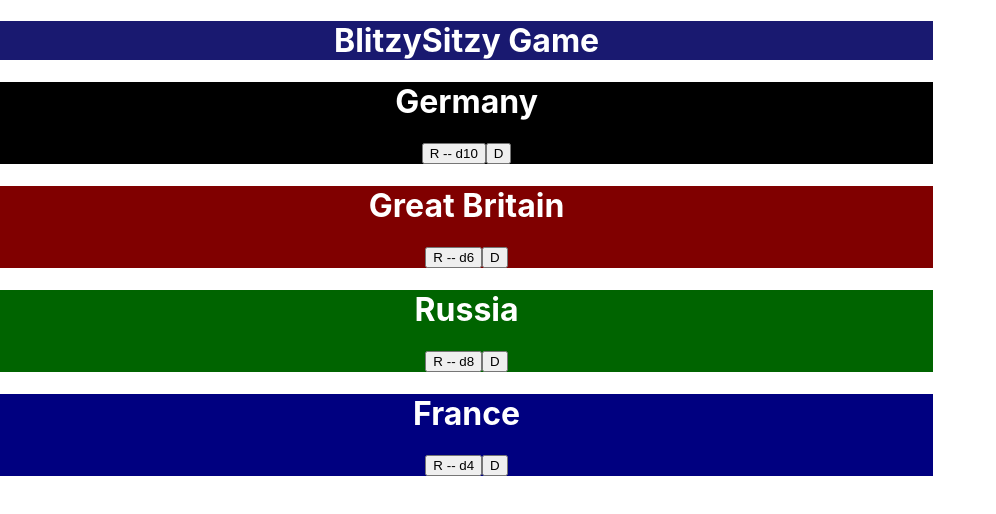
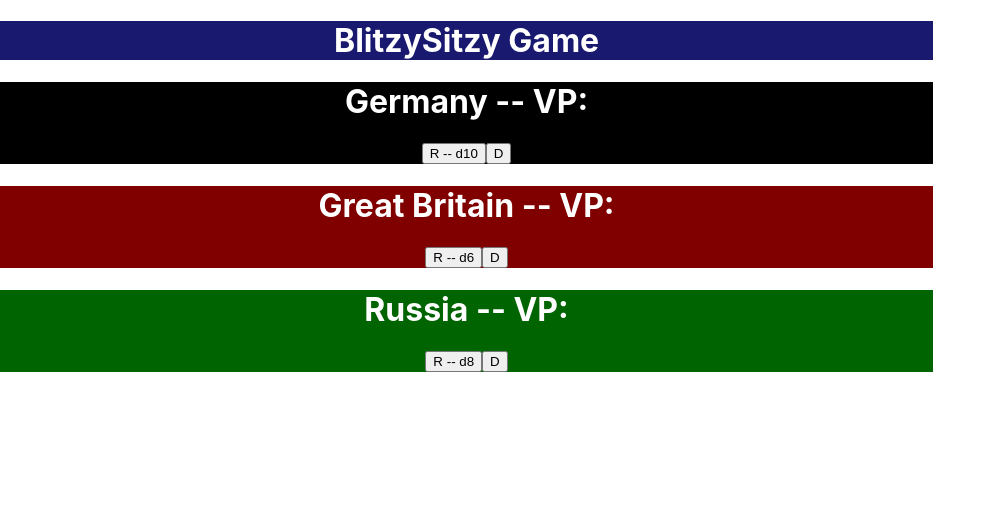
Before and after one commit to d-easton/blitzy-sitzy, a React (Create React App) app: page / in a window 1280 px wide. Shown: the top 514 px of the page, without its empty margins (0-996 px from the left). Built offline with nearby package versions, Linux system fonts and the light colour scheme.

Commit message:
removed hooks, added trial run container to nation component

```diff
--- a/src/components/app/App.js
+++ b/src/components/app/App.js
@@ -15,10 +15,10 @@ class App extends Component {
         <div className = "title-box">
           <h1>BlitzySitzy Game</h1>
         </div>
-        <Nation id="DE" nationName={"Germany"}>test</Nation>
-        <Nation id="GB" nationName={"Great Britain"}>test2</Nation>
-        <Nation id="RUS" nationName={"Russia"}>test3</Nation>
-        <Nation id="FR" nationName={"France"}>test4</Nation>
+        <Nation id="DE" isActive={true} nationName={"Germany"} />
+        <Nation id="GB" isActive={true} nationName={"Great Britain"} />
+        <Nation id="RUS" isActive={true} nationName={"Russia"} />
+        <Nation id="FR" isActive={false} nationName={"France"} />
       </div>
     );
   };
--- a/src/components/nation/index.js
+++ b/src/components/nation/index.js
@@ -1 +1 @@
-export {default} from './nation.js'
+export {default} from './nation-container.js'
--- /dev/null
+++ b/src/components/nation/nation-container.js
@@ -0,0 +1,13 @@
+import React from 'react';
+import {connect} from 'react-redux';
+import Nation from './nation';
+
+function NationContainer (props) {
+    return (
+        props.isActive
+            ? <Nation id={props.id} nationName={props.nationName} />  // TODO: check this syntax
+            : <div> [Nation {props.nationID} is inactive]</div>  // why doesnt this display
+    );
+}
+
+export default NationContainer;
--- a/src/components/nation/nation.js
+++ b/src/components/nation/nation.js
@@ -1,4 +1,5 @@
 import React, {Component} from 'react';
+import {useSelector} from 'react-redux';
 import './nation.css';
 import Pawn from "./components/pawn";
 import roll from "../../utils/roll";
@@ -6,8 +7,13 @@ import draw from "../../utils/draw";
 import DrawButton from "./components/draw-button";
 import RollButton from "./components/roll-button";
 
+/*
+    Redux container component that handles state corresponding to one active nation. Displays relevant in-game info
+    and also works as a control pad for that nation.
+*/
+
 class Nation extends Component {
-    constructor(props, id) {
+    constructor(props) {
         super(props);
         this.id = this.props.id;    // unique # or letter symbol refering to each of the four nations
         this.vp = 0;
@@ -33,6 +39,7 @@ class Nation extends Component {
 
     }
 
+    // Interactive handlers
     handleClickRollButton = () => {
         return roll(this.dieSize);
     }
@@ -42,11 +49,15 @@ class Nation extends Component {
         return;
     }
 
+    // Output render
     render() {
+        // State selectors
+        //const victoryPoints = useSelector(state => state.victoryPoints);
+
         return(
             <div id = {this.props.id}>
                 <h1>
-                    {this.props.nationName}
+                    {this.props.nationName} -- VP:
                 </h1>
                 {/* <h3>
                     {this.dieSize}
```
